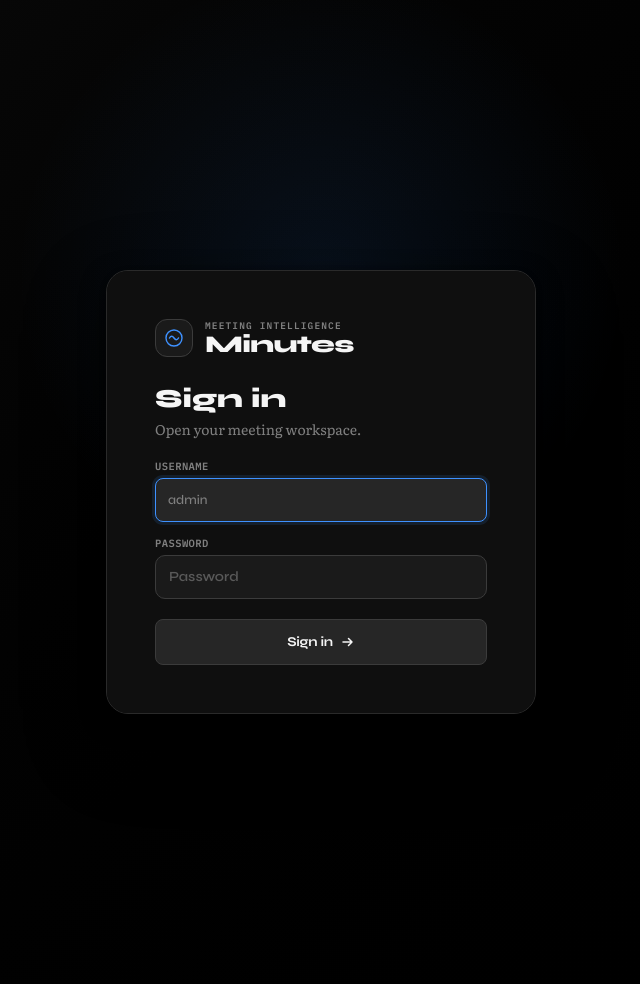
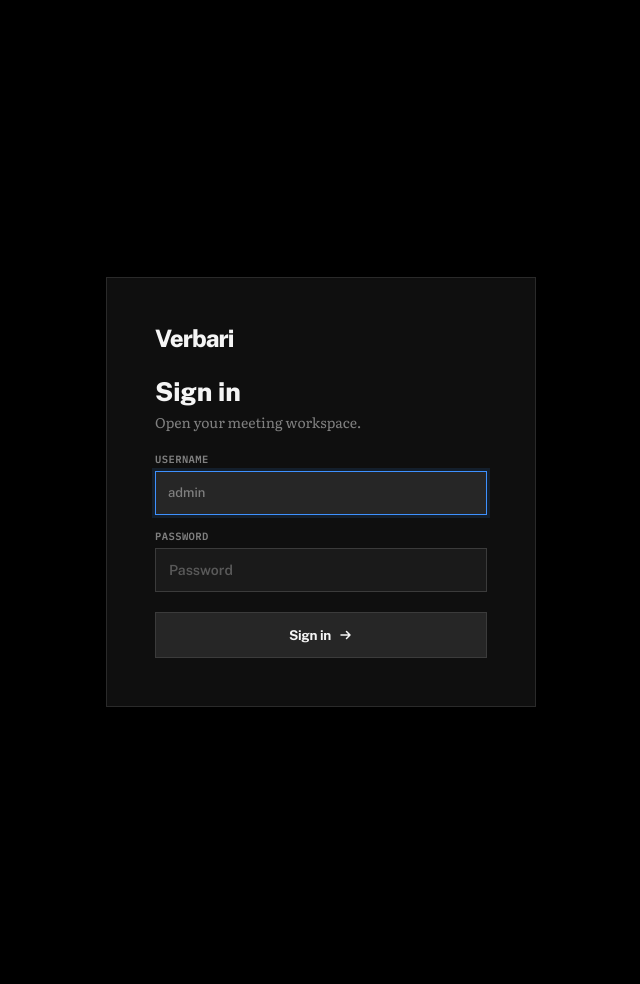
Before and after one commit to AvisharSharan/baat-cheet, a FastAPI app: page / in a window 1280 px wide. Shown: the whole page, without its empty margins (319-959 px from the left). Run offline with FastAPI, Linux system fonts and the light colour scheme; some libraries are stand-ins or nearby versions.

Commit message:
ui simplified + name verberi

```diff
--- a/app/static/css/base.css
+++ b/app/static/css/base.css
@@ -2,6 +2,8 @@
    RESET & BASE
 ═══════════════════════════════════════════════ */
 *, *::before, *::after { box-sizing: border-box; margin: 0; padding: 0; }
+
+html, body { overscroll-behavior: none; }
 
 html { font-size: 15px; }
 
--- a/app/static/css/components/history.css
+++ b/app/static/css/components/history.css
@@ -4,9 +4,9 @@
 .panel-history {
   display: flex;
   flex-direction: column;
-  height: calc(100vh - 180px);
-  min-height: 500px;
-  max-height: calc(100vh - 180px);
+  height: 100%;
+  min-height: 0;
+  max-height: 100%;
   overflow: hidden;
 }
 
@@ -15,6 +15,7 @@
   min-height: 0;
   padding: 12px;
   overflow-y: auto;
+  overscroll-behavior: none;
   scrollbar-width: thin;
   scrollbar-color: var(--bg-4) transparent;
   display: flex;
@@ -145,23 +146,6 @@
 }
 
 /* ═══════════════════════════════════════════════
-   FOOTER
-═══════════════════════════════════════════════ */
-.footer {
-  display: flex;
-  align-items: center;
-  justify-content: center;
-  gap: 8px;
-  padding-top: 16px;
-  font-size: 11px;
-  font-family: var(--font-mono);
-  color: var(--text-4);
-  border-top: 1px solid var(--border);
-}
-
-.sep { opacity: 0.4; }
-
-/* ═══════════════════════════════════════════════
    SCROLLBARS
 ═══════════════════════════════════════════════ */
 ::-webkit-scrollbar { width: 4px; height: 4px; }
--- a/app/static/css/components/login.css
+++ b/app/static/css/components/login.css
@@ -21,9 +21,7 @@ html[data-theme="light"] .noise-overlay { opacity: 0.012; }
   place-items: center;
   padding: 28px;
   overflow: auto;
-  background:
-    radial-gradient(circle at 50% 28%, color-mix(in srgb, var(--gold) 10%, transparent), transparent 32%),
-    linear-gradient(135deg, color-mix(in srgb, var(--bg-2) 72%, var(--bg)), var(--bg));
+  background: var(--bg);
   backdrop-filter: blur(20px);
 }
 
@@ -44,9 +42,9 @@ body.auth-pending {
   display: block;
   overflow: hidden;
   border: 1px solid var(--border);
-  border-radius: 22px;
-  background: color-mix(in srgb, var(--bg-2) 92%, transparent);
-  box-shadow: 0 28px 80px rgba(0,0,0,0.45), var(--shadow);
+  border-radius: 0;
+  background: var(--bg-2);
+  box-shadow: none;
 }
 
 .login-panel {
@@ -98,7 +96,7 @@ body.auth-pending {
   min-height: 44px;
   padding: 0 13px;
   border: 1px solid var(--border-2);
-  border-radius: 10px;
+  border-radius: 0;
   background: var(--bg-3);
   color: var(--text);
   font: 600 14px/1 var(--font-sans);
@@ -111,9 +109,8 @@ body.auth-pending {
 }
 
 .login-panel input:focus {
-  border-color: var(--gold);
+  border-color: var(--text);
   background: var(--bg-2);
-  box-shadow: 0 0 0 3px var(--gold-dim);
 }
 
 .login-submit {
--- a/app/static/css/components/panels.css
+++ b/app/static/css/components/panels.css
@@ -2,16 +2,18 @@
    PANELS
 ═══════════════════════════════════════════════ */
 .panel {
-  border: 1px solid var(--border);
-  border-radius: var(--r-lg);
   background: var(--bg-2);
-  height: calc(100vh - 180px);
-  min-height: 560px;
+  height: 100%;
+  min-height: 0;
   display: flex;
   flex-direction: column;
   overflow: hidden;
-  transition: border-color 0.3s, box-shadow 0.3s;
-  box-shadow: var(--shadow-sm);
+  border-radius: 0;
+  border: none;
+  box-shadow: none;
+}
+.panel-transcript {
+  border-right: 1px solid var(--border);
 }
 
 .panel-transcript.transcript-processing {
@@ -112,14 +114,6 @@ h2 {
   color: var(--text);
 }
 
-.panel-sub {
-  font-size: 11.5px;
-  color: var(--text-3);
-  font-family: var(--font-mono);
-  font-weight: 500;
-  margin-top: 3px;
-}
-
 .panel-badge {
   display: inline-flex;
   align-items: center;
--- a/app/static/css/components/transcript.css
+++ b/app/static/css/components/transcript.css
@@ -7,6 +7,7 @@
   min-height: 0;
   padding: 0 18px 18px;
   overflow-y: auto;
+  overscroll-behavior: none;
   scrollbar-width: thin;
   scrollbar-color: var(--bg-4) transparent;
 }
@@ -251,6 +252,7 @@
   line-height: 1.75;
   white-space: pre-wrap;
   overflow-y: auto;
+  overscroll-behavior: none;
   color: var(--text);
   border: none;
   background: transparent;
--- a/app/static/css/layout.css
+++ b/app/static/css/layout.css
@@ -4,12 +4,15 @@
 .shell {
   position: relative;
   z-index: 1;
-  width: min(1440px, calc(100vw - 32px));
-  margin: 0 auto;
-  padding: 20px 0 48px;
+  width: 100vw;
+  max-width: 100vw;
+  margin: 0;
+  padding: 0;
   display: flex;
   flex-direction: column;
-  gap: 20px;
+  height: 100vh;
+  gap: 0;
+  overflow: hidden;
 }
 
 /* ═══════════════════════════════════════════════
@@ -19,11 +22,10 @@
   display: flex;
   align-items: center;
   gap: 16px;
-  padding: 10px 16px;
-  border: 1px solid var(--border);
-  border-radius: var(--r-lg);
+  padding: 12px 16px;
+  border-bottom: 1px solid var(--border);
   background: var(--bg-2);
-  box-shadow: var(--shadow-sm);
+  flex-shrink: 0;
 }
 
 .brand {
@@ -46,21 +48,11 @@
   flex-shrink: 0;
 }
 
-.brand-eyebrow {
-  font-size: 9.5px;
-  font-weight: 600;
-  letter-spacing: 0.12em;
-  text-transform: uppercase;
-  color: var(--text-3);
-  font-family: var(--font-mono);
-  margin-bottom: 1px;
-}
-
 h1 {
   font-family: var(--font-sans);
-  font-size: 20px;
+  font-size: 26px;
   font-weight: 800;
-  letter-spacing: -0.03em;
+  letter-spacing: -0.04em;
   color: var(--text);
   line-height: 1;
 }
@@ -212,24 +204,21 @@ html[data-theme="light"] .theme-moon { display: block; }
 .workspace {
   display: grid;
   grid-template-columns: 296px minmax(0, 1fr);
-  gap: 16px;
-  align-items: start;
+  gap: 0;
+  align-items: stretch;
+  flex: 1;
+  min-height: 0;
 }
 
 /* ═══════════════════════════════════════════════
    SIDEBAR
 ═══════════════════════════════════════════════ */
 .sidebar {
-  position: sticky;
-  top: 16px;
   display: flex;
   flex-direction: column;
-  border: 1px solid var(--border);
-  border-radius: var(--r-lg);
+  border-right: 1px solid var(--border);
   background: var(--bg-2);
-  box-shadow: var(--shadow-sm);
-  height: calc(100vh - 180px);
-  min-height: 560px;
+  height: 100%;
   overflow-y: auto;
   overscroll-behavior: none;
   scrollbar-width: none;
@@ -766,6 +755,27 @@ body[data-state="recording"] .record-dot {
   gap: 8px;
 }
 
+.content-area {
+  display: flex;
+  flex-direction: column;
+  min-width: 0;
+  height: 100%;
+}
+
+.meeting-view {
+  display: flex;
+  flex-direction: column;
+  height: 100%;
+}
+
+.split-panels {
+  display: grid;
+  grid-template-columns: 1fr 1fr;
+  gap: 0;
+  flex: 1;
+  min-height: 0;
+}
+
 .speaker-editor {
   display: flex;
   flex-direction: column;
--- a/app/static/css/variables.css
+++ b/app/static/css/variables.css
@@ -35,12 +35,14 @@
   --blue:      #3E91FF;
   --blue-dim:  rgba(62, 145, 255, 0.12);
 
-  --r:         12px;
-  --r-sm:      8px;
-  --r-lg:      20px;
+  /* Geometry & Shadows */
+  --r:         0px;
+  --r-sm:      0px;
+  --r-lg:      0px;
+  --r-full:    9999px;
 
-  --font-sans: 'Syne', ui-sans-serif, system-ui, sans-serif;
-  --font-body: 'Literata', Georgia, serif;
+  --font-sans: 'Public Sans', ui-sans-serif, system-ui, sans-serif;
+  --font-body: 'Literata', ui-serif, Georgia, serif;
   --font-mono: 'IBM Plex Mono', ui-monospace, monospace;
 
   --shadow-sm: 0 2px 6px rgba(0,0,0,0.4), 0 1px 2px rgba(0,0,0,0.2);
--- a/app/templates/components/login.html
+++ b/app/templates/components/login.html
@@ -2,15 +2,8 @@
       <div class="login-shell">
         <form id="loginForm" class="login-panel">
           <div class="login-brand-row">
-            <div class="brand-mark">
-              <svg width="20" height="20" viewBox="0 0 20 20" fill="none">
-                <path d="M10 2C5.58 2 2 5.58 2 10s3.58 8 8 8 8-3.58 8-8-3.58-8-8-8Z" stroke="currentColor" stroke-width="1.4"/>
-                <path d="M5.5 10 Q7.5 6.5 10 10 Q12.5 13.5 14.5 10" stroke="currentColor" stroke-width="1.5" stroke-linecap="round" fill="none"/>
-              </svg>
-            </div>
             <div>
-              <div class="brand-eyebrow">Meeting Intelligence</div>
-              <h1>Minutes</h1>
+              <h1>Verbari</h1>
             </div>
           </div>
 
--- a/app/templates/components/meeting.html
+++ b/app/templates/components/meeting.html
@@ -12,7 +12,6 @@
                     <span></span><span></span><span></span><span></span>
                   </span>
                 </div>
-                <p class="panel-sub" id="transcriptSub">Local captions during recording, final transcript after upload</p>
               </div>
               <div id="transcript" class="transcript transcript-empty">
                 <div class="empty-state">
--- a/app/templates/components/topbar.html
+++ b/app/templates/components/topbar.html
@@ -7,8 +7,7 @@
             </svg>
           </div>
           <div>
-            <div class="brand-eyebrow">Meeting Intelligence</div>
-            <h1>Minutes</h1>
+            <h1>Verbari</h1>
           </div>
         </div>
 
--- a/app/templates/index.html
+++ b/app/templates/index.html
@@ -6,7 +6,7 @@
     <title>Minutes — Meeting Intelligence</title>
     <link rel="preconnect" href="https://fonts.googleapis.com" />
     <link rel="preconnect" href="https://fonts.gstatic.com" crossorigin />
-    <link href="https://fonts.googleapis.com/css2?family=Literata:ital,opsz,wght@0,7..72,300;0,7..72,400;0,7..72,500;0,7..72,600;1,7..72,400&family=Syne:wght@400;500;600;700;800&family=IBM+Plex+Mono:wght@400;500;600&display=swap" rel="stylesheet" />
+    <link href="https://fonts.googleapis.com/css2?family=Literata:ital,opsz,wght@0,7..72,300;0,7..72,400;0,7..72,500;0,7..72,600;1,7..72,400&family=Public+Sans:wght@400;500;600;700;800&family=IBM+Plex+Mono:wght@400;500;600&display=swap" rel="stylesheet" />
     <script>
       (() => {
         const theme = localStorage.getItem("momTheme");
@@ -33,12 +33,6 @@
           {% include 'components/history.html' %}
         </section>
       </div>
-
-      <footer class="footer">
-        <span>Local transcription by faster-whisper and pyannote</span>
-        <span class="sep">&middot;</span>
-        <span>Minutes by local Qwen</span>
-      </footer>
     </main>
 
     <script src="/static/js/state.js"></script>
```
